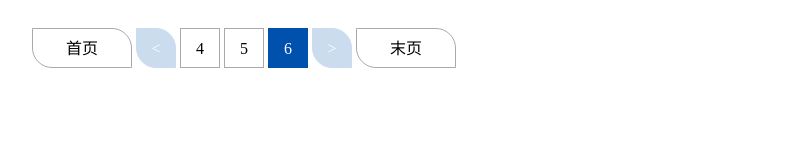
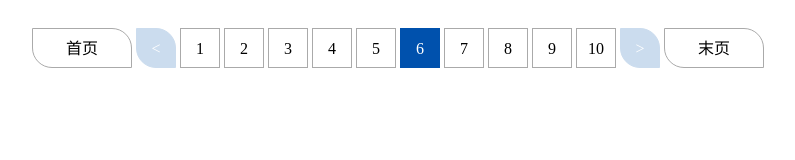
Before and after one commit to honguangli/jquery-pagination-lgh, a plain HTML site: page index.html in a window 1280 px wide. Shown: the whole page, without its empty margins (18-813 px from the left). Drawn offline with Linux system fonts and the light colour scheme.

Commit message:
update css to fix page-number width

```diff
--- a/css/jquery-pagination-lgh.css
+++ b/css/jquery-pagination-lgh.css
@@ -13,7 +13,7 @@
     display: inline-block;
     text-align: center;
     line-height: 30px;
-    width: 40px;
+    min-width: 40px;
     height: 40px;
     padding: 5px 10px;
     border: 1px solid #AAAAAA;
@@ -27,7 +27,7 @@
     -webkit-box-sizing: border-box;
 }
 .pagination-box ul > li.page-number a {
-    width: 40px;
+    min-width: 40px;
     border-radius: 0;
 }
 .pagination-box ul > li.page-start a {
--- a/index.html
+++ b/index.html
@@ -16,8 +16,8 @@
       let opt = {
               page: 1,
               limit: 9,
-              total: 99,
-              show: 3,
+              total: 999,
+              pageShow: 10,
               clickFun: function (page, limit, total, pageTotal, pageShow) {
                   testFun(page, limit, total, pageTotal, pageShow);
               }
@@ -25,7 +25,7 @@
       // step-3
       $paginationBox.pagination(opt);
       // api
-      $paginationBox.pagination('update', {page: 5, limit: 10, total: 100});
+      $paginationBox.pagination('update', {page: 5, limit: 10, total: 1000});
       $paginationBox.pagination('refresh');
 
       function testFun(page, limit, total, pageTotal, pageShow) {
@@ -35,7 +35,7 @@
       var times = 1;
       const interval = setInterval(function() {
               // step-4
-              $paginationBox.pagination('update', {page: times, total: times+100});
+              $paginationBox.pagination('update', {page: times, total: times+1000});
               if (times++ > 5) {
                   clearInterval(interval);
               }
```
